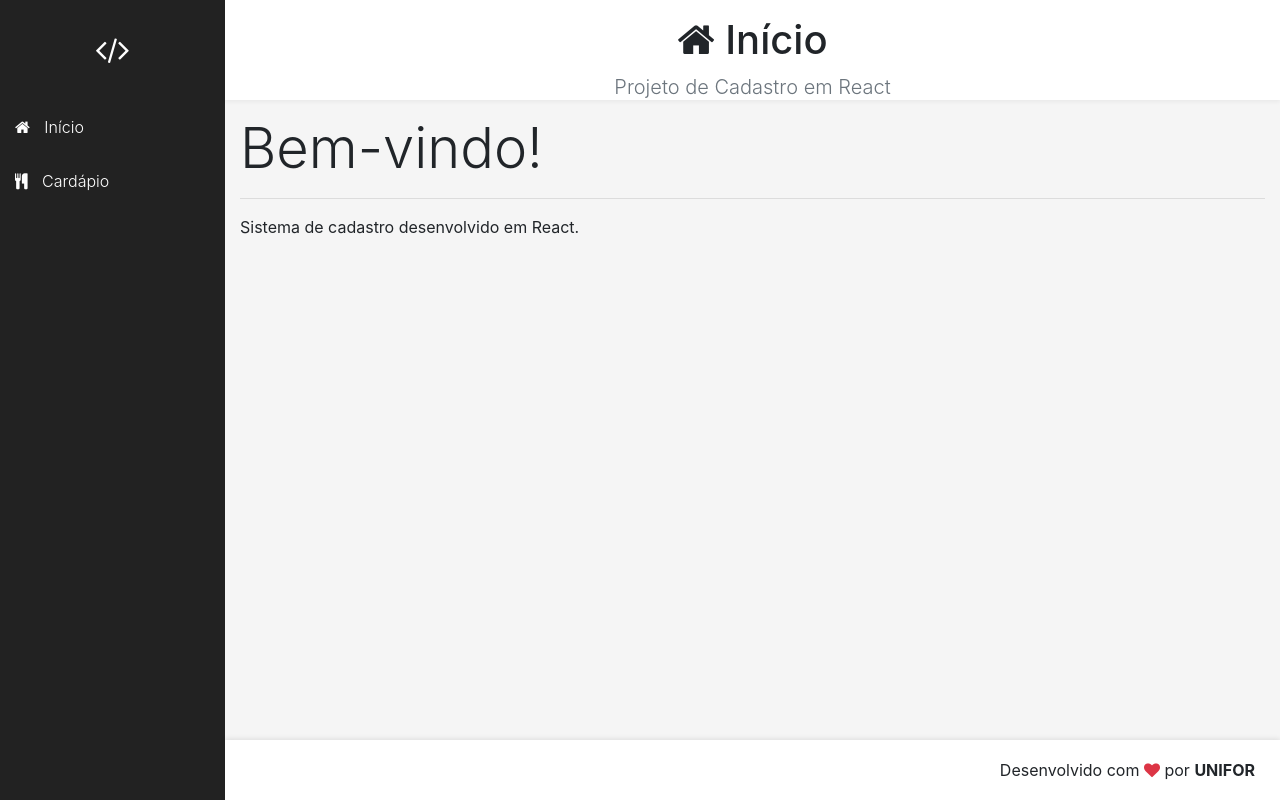
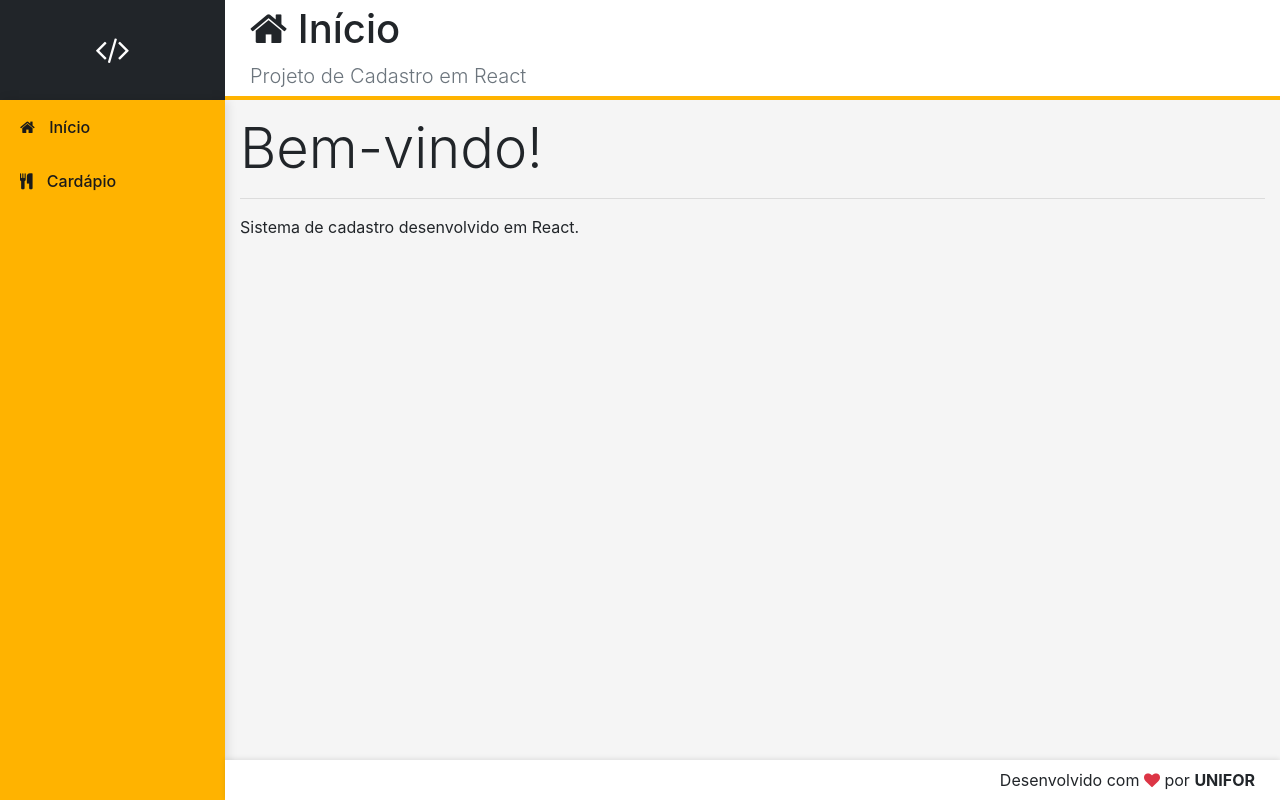
Before and after one commit to eu-ed44/unifor-plataformas-web, a React (Create React App) app in the folder frontend/: page / in a window 1280 px wide. Built offline with nearby package versions, Linux system fonts and the light colour scheme.

Commit message:
Ajuste de layout e paleta amarelo/mostarda (P1)

```diff
--- a/frontend/src/App.css
+++ b/frontend/src/App.css
@@ -1,12 +1,32 @@
 .app {
-    margin: 0px;
+    margin: 0;
     display: grid;
     grid-template-columns: 225px 1fr;
-    grid-template-rows: 100px 1fr 60px;
+    grid-template-rows: 100px 1fr 40px;
     grid-template-areas:
         "logo header"
         "menu content"
         "menu footer";
-    height: 100vh;
+    min-height: 100vh;
     background-color: #f5f5f5;
 }
+
+aside.logo {
+    grid-area: logo;
+}
+
+header.header {
+    grid-area: header;
+}
+
+aside.menu-area {
+    grid-area: menu;
+}
+
+main.content {
+    grid-area: content;
+}
+
+footer.footer {
+    grid-area: footer;
+}
--- a/frontend/src/components/template/Header.css
+++ b/frontend/src/components/template/Header.css
@@ -1,8 +1,19 @@
+/* Header.css */
 header.header {
-    grid-area: header;
-    background-color: #fff;
-    padding: 0px 15px;
+    background-color: #ffffff;
+    padding: 0 25px;
+    overflow: hidden;
+    white-space: nowrap;
+    border-bottom: 4px solid #FFB300;
     display: flex;
+    flex-direction: column;
+    justify-content: center;
+}
+
+/* Logo.css */
+aside.logo {
+    background-color: #212529;
+    display: flex;
+    justify-content: center;
     align-items: center;
-    box-shadow: 0px 2px 4px rgba(0, 0, 0, 0.05);
 }
--- a/frontend/src/components/template/Logo.css
+++ b/frontend/src/components/template/Logo.css
@@ -1,8 +1,19 @@
+/* Header.css */
+header.header {
+    background-color: #ffffff;
+    padding: 0 25px;
+    overflow: hidden;
+    white-space: nowrap;
+    border-bottom: 4px solid #FFB300;
+    display: flex;
+    flex-direction: column;
+    justify-content: center;
+}
+
+/* Logo.css */
 aside.logo {
-    grid-area: logo;
-    background-color: #222;
+    background-color: #212529;
     display: flex;
     justify-content: center;
     align-items: center;
-    color: #fff;
 }
--- a/frontend/src/components/template/Nav.css
+++ b/frontend/src/components/template/Nav.css
@@ -1,22 +1,22 @@
 aside.menu-area {
-    grid-area: menu;
-    background-color: #222;
-    color: #fff;
+    background-color: #FFB300;
+    box-shadow: 2px 0 10px rgba(0, 0, 0, 0.12);
 }
 
 .menu a {
     display: block;
-    padding: 15px;
-    color: #fff;
     text-decoration: none;
-    font-weight: 300;
+    color: #1a1a1a;
+    font-weight: 500;
+    padding: 15px 20px;
+    transition: background-color 0.2s;
 }
 
 .menu a:hover {
-    background-color: #333;
-    color: #fff;
+    background-color: #E6A100;
+    color: #000000;
 }
 
-.menu i {
+.menu a i {
     margin-right: 10px;
 }
```
